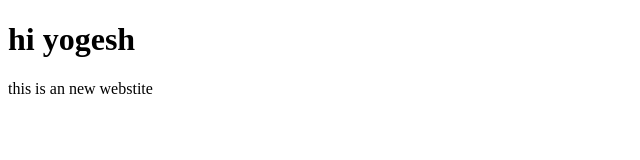
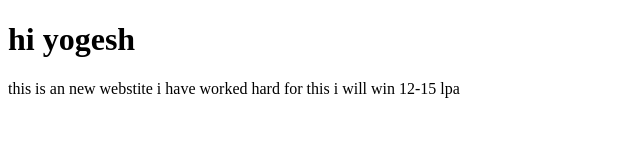
Before and after one commit to yogeshkumar-ux/yogeshkumar-portfolio, a plain HTML site: page index.html in a window 1280 px wide. Shown: the whole page, without its empty margins (0-640 px from the left). Drawn offline with Linux system fonts and the light colour scheme.

Commit message:
update: details of the project

```diff
--- a/index.html
+++ b/index.html
@@ -9,5 +9,9 @@
 <body>
     <h1>hi yogesh</h1>
     this is an new webstite
+
+    i have worked hard for this
+    i will win
+    12-15 lpa
 </body>
 </html>
```
